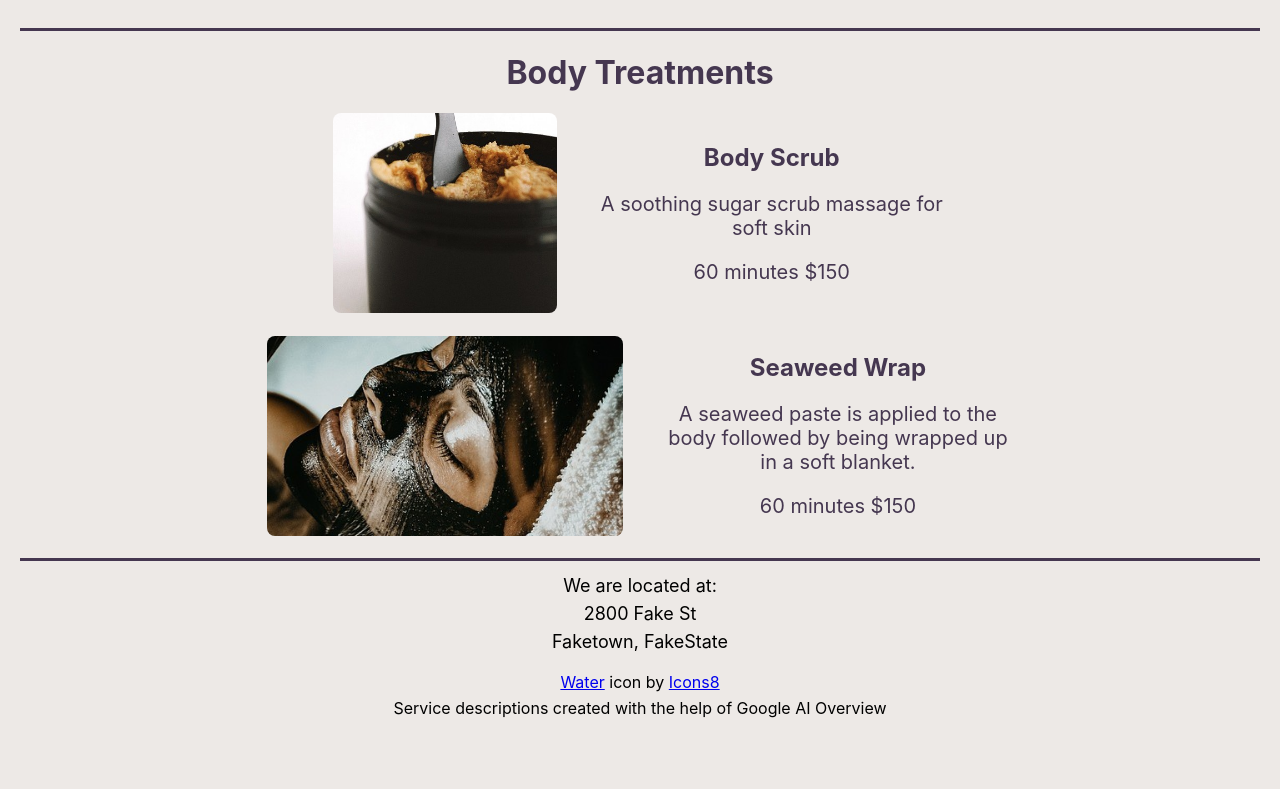
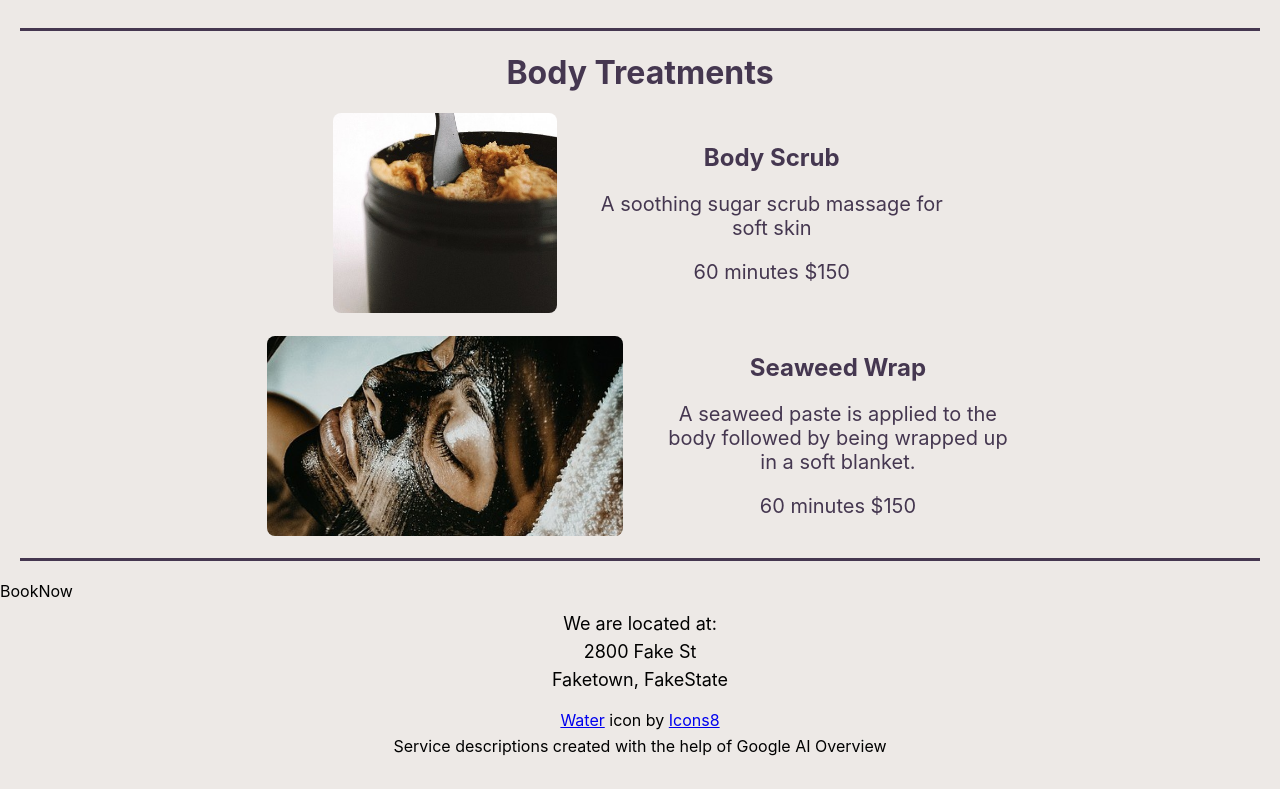
Before and after one commit to LaurenCummings/spa-project, a React (Vite) app: page / in a window 1280 px wide. Shown: the part 3212-4001 px from the top of the page. Before the commit the page ends 3963 px from the top, so only its background shows below. Built offline with nearby package versions, Linux system fonts and the light colour scheme; a web font is replaced by a local one.

Commit message:
added BookNow to app

```diff
--- a/src/App.jsx
+++ b/src/App.jsx
@@ -2,6 +2,7 @@ import './css/App.css';
 import Topbar from './components/Topbar.jsx';
 import Banner from './components/Banner.jsx';
 import ServiceNav from './components/ServiceNav.jsx';
+import BookNow from './components/BookNow.jsx';
 import Footer from './components/Footer.jsx';
 
 function App() {
@@ -11,6 +12,7 @@ function App() {
       <Topbar />
       <Banner />
       <ServiceNav />
+      <BookNow />
       <Footer />
     </div>
   )
```
